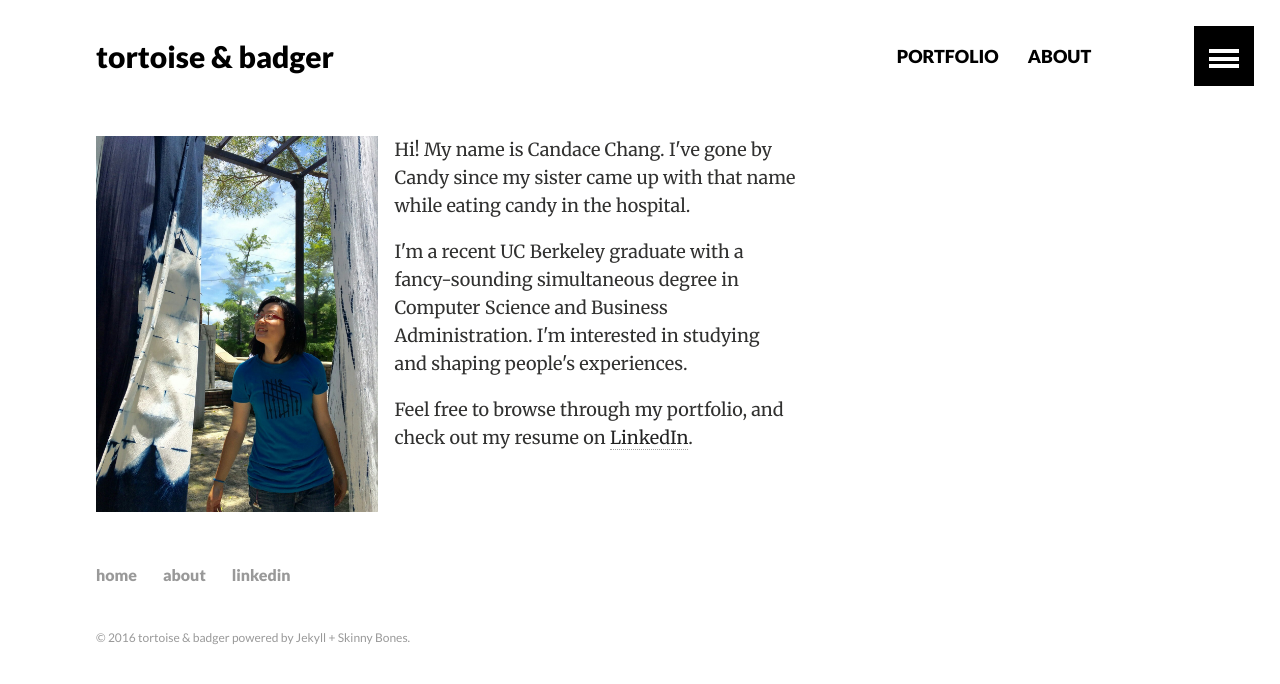
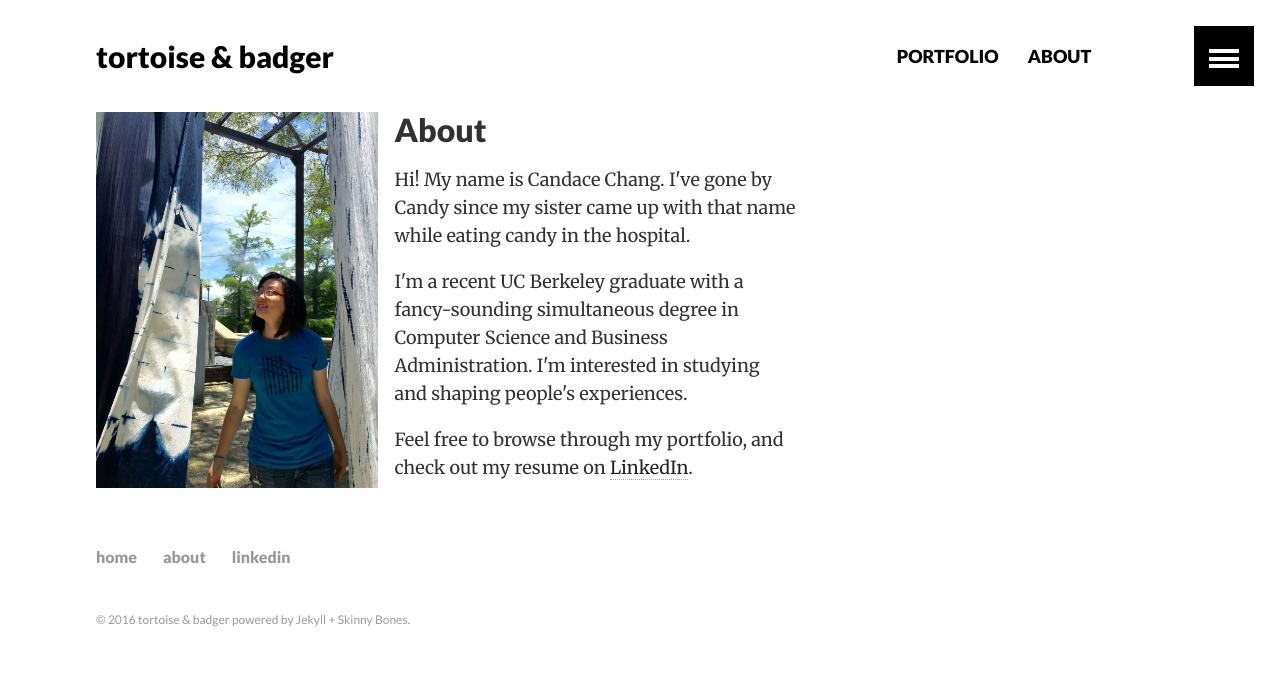
Before and after one commit to candychang/candychang.github.io, a Jekyll site: the page built from about/index.md, in a window 1280 px wide. Shown: the top 684 px of the page. Built offline with Jekyll 4.4.1, drawn with Linux system fonts in a browser that asks for light colours.

Commit message:
formatting about page

```diff
--- a/_layouts/about.html
+++ b/_layouts/about.html
@@ -17,17 +17,10 @@ layout: default
 		<div class="left-wrap">
 			<div id="content" class="page-content" itemprop="articleBody">
 				{{ content }}
-				<hr />
 				<footer class="page-footer">
-					{% if page.categories %}{% include page-author.html %}{% endif %}
-					{% if page.share != false %}{% include share-this.html %}{% endif %}
 					{% include page-meta.html %}
 				</footer><!-- /.footer -->
-				<aside>
-					{% if page.comments == true %}{% include comments.html %}{% endif %}
-				</aside>
 			</div><!-- /.content -->
 		</div><!-- /.left-wrap-->
-		{% if page.ads == true %}<div class="ads">{% include advertising.html %}</div><!-- /.ads -->{% endif %}
 	</article><!-- ./wrap -->
 </div><!-- /#main -->
--- a/about/index.md
+++ b/about/index.md
@@ -11,7 +11,8 @@ ads: false
         <img src="{{ site.url }}/images/profile_b.jpg" alt="this is me" itemprop="image">
     </div>
     <div class="right-col">
-        <p class="right-col-top">Hi! My name is Candace Chang. I've gone by Candy since my sister
+        <h2 class="right-col-top">About</h2>
+        <p>Hi! My name is Candace Chang. I've gone by Candy since my sister
             came up with that name while eating candy in the hospital.
         </p>
         <p> I'm a recent UC Berkeley graduate with a fancy-sounding
```
